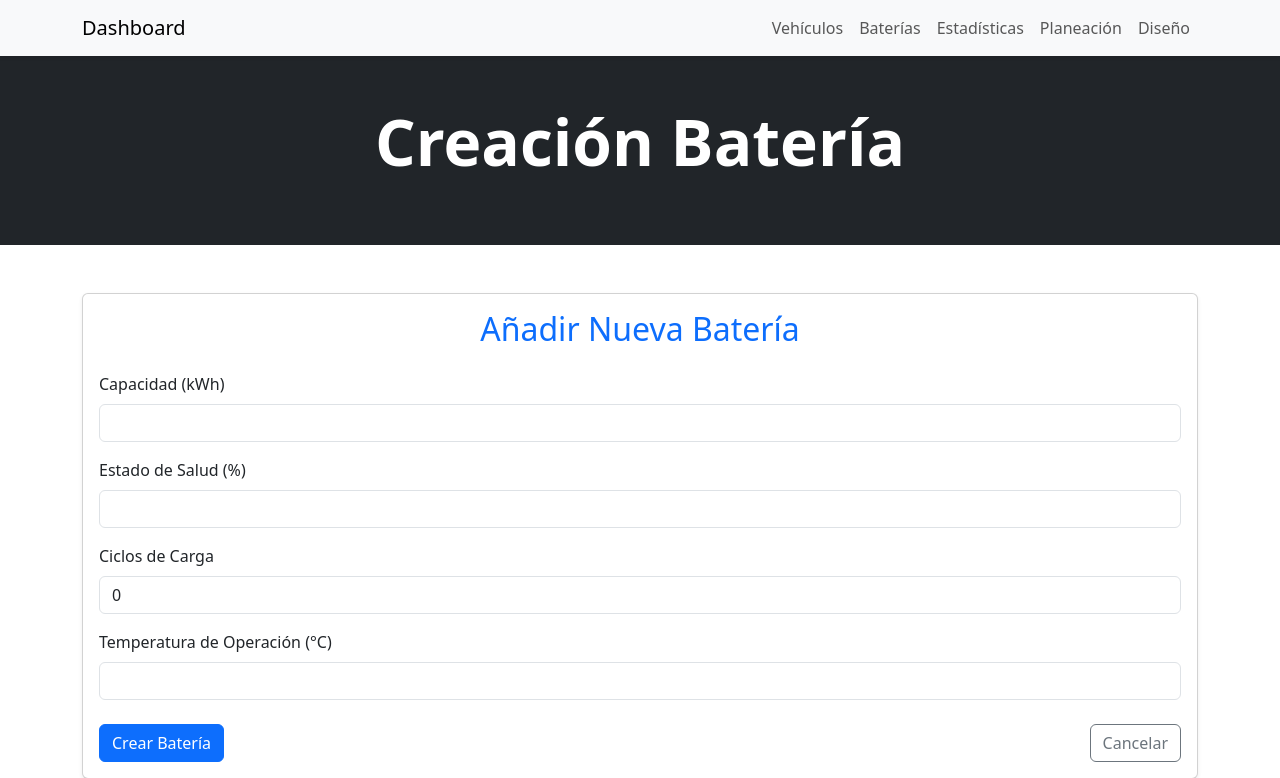
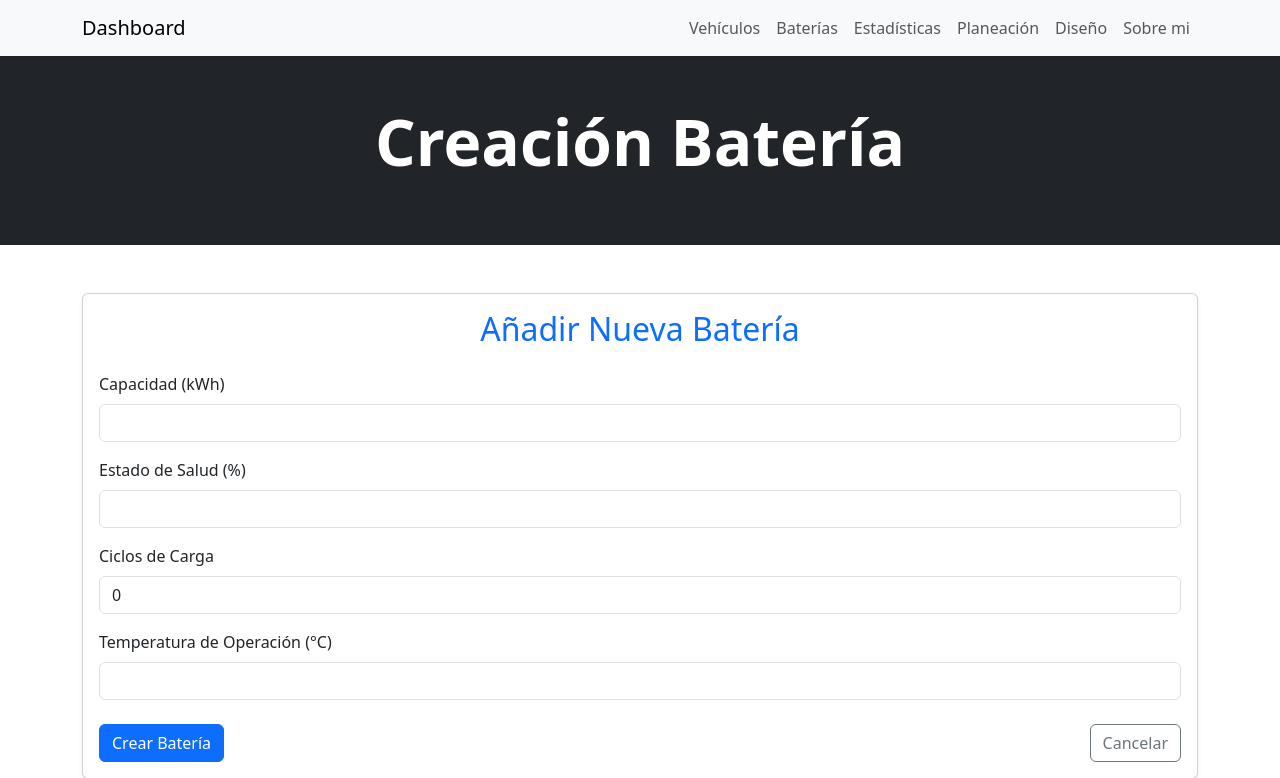
Before and after one commit to Aldemitar/vehiculos_electricos_aldemar, a FastAPI app: page /baterias/add in a window 1280 px wide. Shown: the top 778 px of the page. Run offline with FastAPI, Linux system fonts and the light colour scheme; parts of the project's set-up code (start-up, migrations or seed data) failed here and were passed over.

Commit message:
Se agrego el acceso desde la navbar al modulo de información sobre el desarrollador

```diff
--- a/templates/includes/navbar.html
+++ b/templates/includes/navbar.html
@@ -12,6 +12,7 @@
                 <li class="nav-item"><a href="/estadisticas" class="nav-link">Estadísticas</a></li>
                 <li class="nav-item"><a href="/planeacion" class="nav-link">Planeación</a></li>
                 <li class="nav-item"><a href="/diseno" class="nav-link">Diseño</a></li>
+                <li class="nav-item"><a href="/desarrollador" class="nav-link">Sobre mi</a></li>
             </ul>
         </div>
     </div>
```
